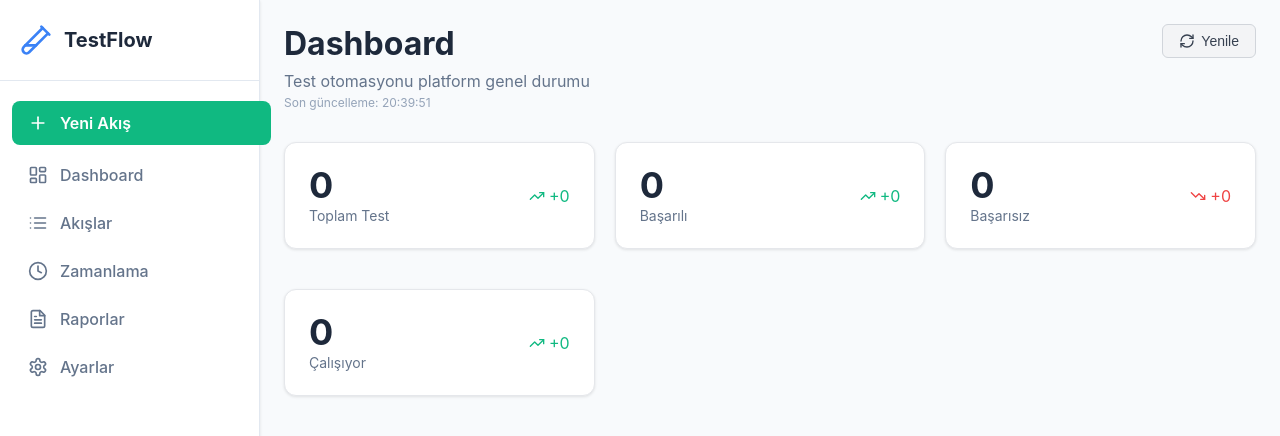
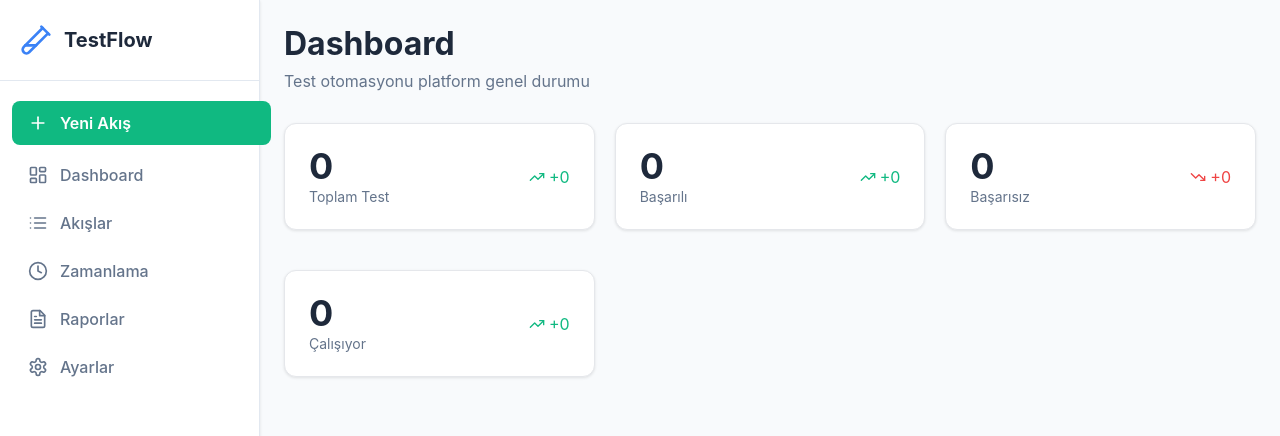
Before and after one commit to testkateer/TestFlow, a React (Create React App) app: page / in a window 1280 px wide. Shown: the top 436 px of the page. Built offline with nearby package versions, Linux system fonts and the light colour scheme.

Commit message:
Dashboard bileşeninde son güncelleme durumu kaldırıldı; otomatik yenileme süresi 2 dakikadan 30 saniyeye düşürüldü. Yenileme butonu ve ilgili işlevsellik kaldırıldı.

```diff
--- a/src/pages/Dashboard.js
+++ b/src/pages/Dashboard.js
@@ -19,7 +19,6 @@ const Dashboard = () => {
   const [scheduledTests, setScheduledTests] = useState([]);
   const [isLoading, setIsLoading] = useState(true);
   const [error, setError] = useState(null);
-  const [lastUpdated, setLastUpdated] = useState(null);
 
   // Gerçek veri yükleme fonksiyonları
   const loadTestSummaryFromStorage = () => {
@@ -181,7 +180,6 @@ const Dashboard = () => {
       setTestSummary(summaryData);
       setRecentTests(recentData);
       setScheduledTests(scheduledData);
-      setLastUpdated(new Date());
     } catch (err) {
       setError('Veriler yüklenirken bir hata oluştu');
       console.error('Dashboard veri yükleme hatası:', err);
@@ -201,14 +199,20 @@ const Dashboard = () => {
 
     window.addEventListener('storage', handleStorageChange);
 
-    // Periyodik olarak güncelle (her 2 dakikada bir)
-    const interval = setInterval(() => {
+    return () => {
+      window.removeEventListener('storage', handleStorageChange);
+    };
+  }, []);
+
+  // Otomatik yenileme için ayrı useEffect
+  useEffect(() => {
+    // Otomatik yenileme (her 30 saniyede bir)
+    const refreshInterval = setInterval(() => {
       loadDashboardData();
-    }, 2 * 60 * 1000);
+    }, 30 * 1000);
 
     return () => {
-      window.removeEventListener('storage', handleStorageChange);
-      clearInterval(interval);
+      clearInterval(refreshInterval);
     };
   }, []);
 
@@ -221,9 +225,7 @@ const Dashboard = () => {
     }
   };
 
-  const handleRefresh = () => {
-    loadDashboardData();
-  };
+
 
   // Veri yoksa boş durum mesajı göster
   const hasData = testSummary.length > 0 || recentTests.length > 0 || scheduledTests.length > 0;
@@ -253,9 +255,6 @@ const Dashboard = () => {
         <div className="error-container">
           <AlertCircle size={24} className="error-icon" />
           <p>{error}</p>
-          <button className="btn btn-primary" onClick={handleRefresh}>
-            Tekrar Dene
-          </button>
         </div>
       </div>
     );
@@ -267,16 +266,7 @@ const Dashboard = () => {
         <div>
           <h1>Dashboard</h1>
           <p>Test otomasyonu platform genel durumu</p>
-          {lastUpdated && (
-            <small className="last-updated">
-              Son güncelleme: {lastUpdated.toLocaleTimeString('tr-TR')}
-            </small>
-          )}
         </div>
-        <button className="btn btn-secondary refresh-btn" onClick={handleRefresh}>
-          <RefreshCw size={16} />
-          Yenile
-        </button>
       </div>
 
       {/* Veri yoksa bilgilendirme mesajı */}
```
